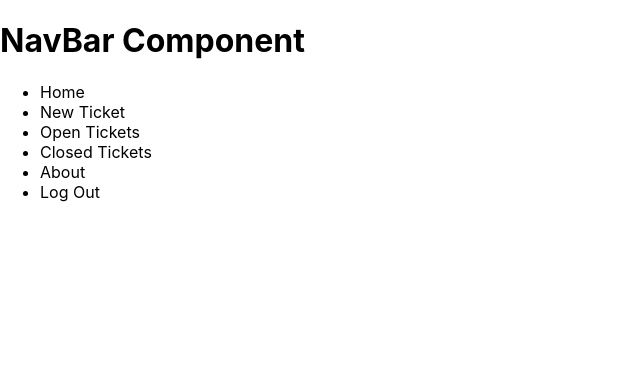
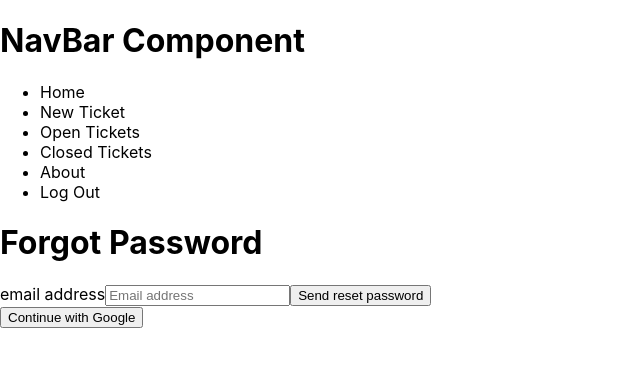
Before and after one commit to 4564831/tickets, a React (Create React App) app: page /forgot-password in a window 1280 px wide. Shown: the top 366 px of the page, without its empty margins (0-640 px from the left). Built offline with nearby package versions, Linux system fonts and the light colour scheme; no server answers.

Commit message:
add forgot password page

```diff
--- a/src/App.js
+++ b/src/App.js
@@ -19,6 +19,8 @@ import IOpenTicket from './pages/ITSide/ITOpenTickets'
 import IClosedTicket from './pages/ITSide/ITClosedTickets'
 
 import Header from './components/Header';
+import Pages from './pages/ForgotPassword';
+import ForgotPassword from './pages/ForgotPassword';
 
 //npm i react-router-dom
 
@@ -30,6 +32,7 @@ function App() {
         <Route path="/" element={<MainPage/>}/>
         <Route path="/login" element={<Login/>}/>
         <Route path="/sign-up" element={<SignUp/>}/>
+        <Route path="forgot-password" element={<ForgotPassword/>}/>
 
         <Route path="/aXRtYWlu" element={<IMain/>}/>
         <Route path="/dXNlcm1haW4=" element={<UMain/>}/>
--- /dev/null
+++ b/src/pages/ForgotPassword.js
@@ -0,0 +1,44 @@
+import { getAuth, sendPasswordResetEmail } from "firebase/auth";
+import { useState } from "react";
+import { Link } from "react-router-dom";
+import OAuth from "../components/OAuth";
+
+export default function ForgotPassword() {
+  const [email, setEmail] = useState("");
+
+  function onChange(e) {
+    setEmail(e.target.value);
+  }
+
+  async function onSubmit(e) {
+    e.preventDefault();
+    try {
+      const auth = getAuth();
+      await sendPasswordResetEmail(auth, email);
+      console.log("Email was sent");
+    } catch (error) {
+      console.log("Could not send reset password");
+    }
+  }
+  return (
+    <div>
+      <h1>Forgot Password</h1>
+        <div>
+          <form onSubmit={onSubmit}>
+            <label>email address</label>
+            <input
+              type="email"
+              id="email"
+              value={email}
+              onChange={onChange}
+              placeholder="Email address"
+            />
+            <button type="submit">
+              Send reset password
+            </button>
+          </form>
+        </div>
+        <OAuth />
+    </div>
+  );
+}
--- a/src/pages/Login.js
+++ b/src/pages/Login.js
@@ -58,6 +58,7 @@ function Login() {
               />
             </div>
             <p>{`Don't have an account? `}<Link to="/sign-up">Register</Link></p>
+            <p><Link to="/forgot-password">Forgot Password?</Link></p>
             <button>Login</button>
           </form>
         </div>
```
